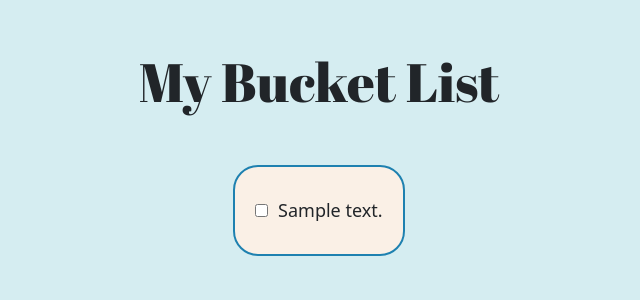
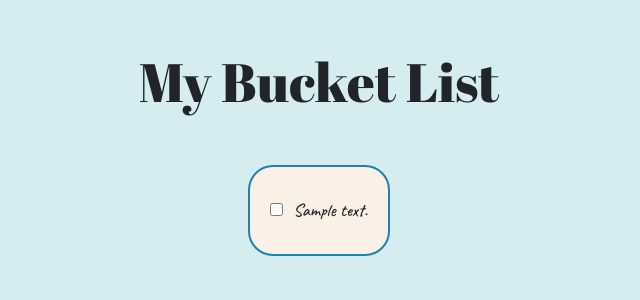
Before and after one commit to cesargmr2107/CloudWorkshopWeb, a Flask app: template templates/index.html in a window 1280 px wide. Shown: the top 300 px of the page, without its empty margins (321-961 px from the left). Run offline with Flask 2, Linux system fonts and the light colour scheme; the template is opened without the code that fills it: most values are stand-ins (such as "Sample title", 1, 10 or a date in 2020).

Commit message:
Changing font to Caveat

```diff
--- a/static/index.css
+++ b/static/index.css
@@ -21,6 +21,7 @@ h1 {
 
 label {
     margin: 10px 0px;
+    font-family: 'Caveat', cursive;
 }
 
 
--- a/templates/index.html
+++ b/templates/index.html
@@ -10,7 +10,7 @@
     <!-- Google Fonts -->
     <link rel="preconnect" href="https://fonts.googleapis.com">
     <link rel="preconnect" href="https://fonts.gstatic.com" crossorigin>
-    <link href="https://fonts.googleapis.com/css2?family=Abril+Fatface&display=swap" rel="stylesheet">
+    <link href="https://fonts.googleapis.com/css2?family=Abril+Fatface&family=Caveat:wght@500&display=swap" rel="stylesheet">
     <!-- App CSS -->
     <link rel="stylesheet" href="{{ url_for('static', filename='index.css') }}">
   </head>
```
